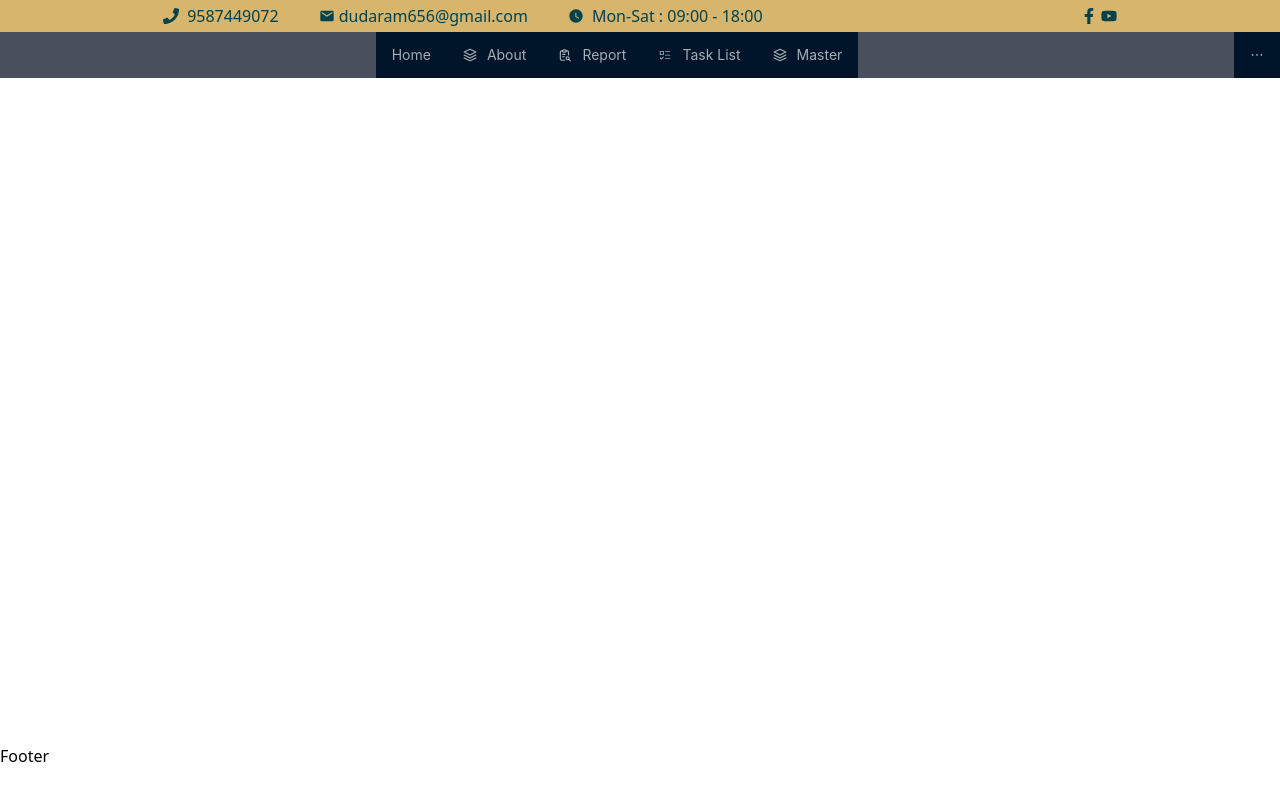
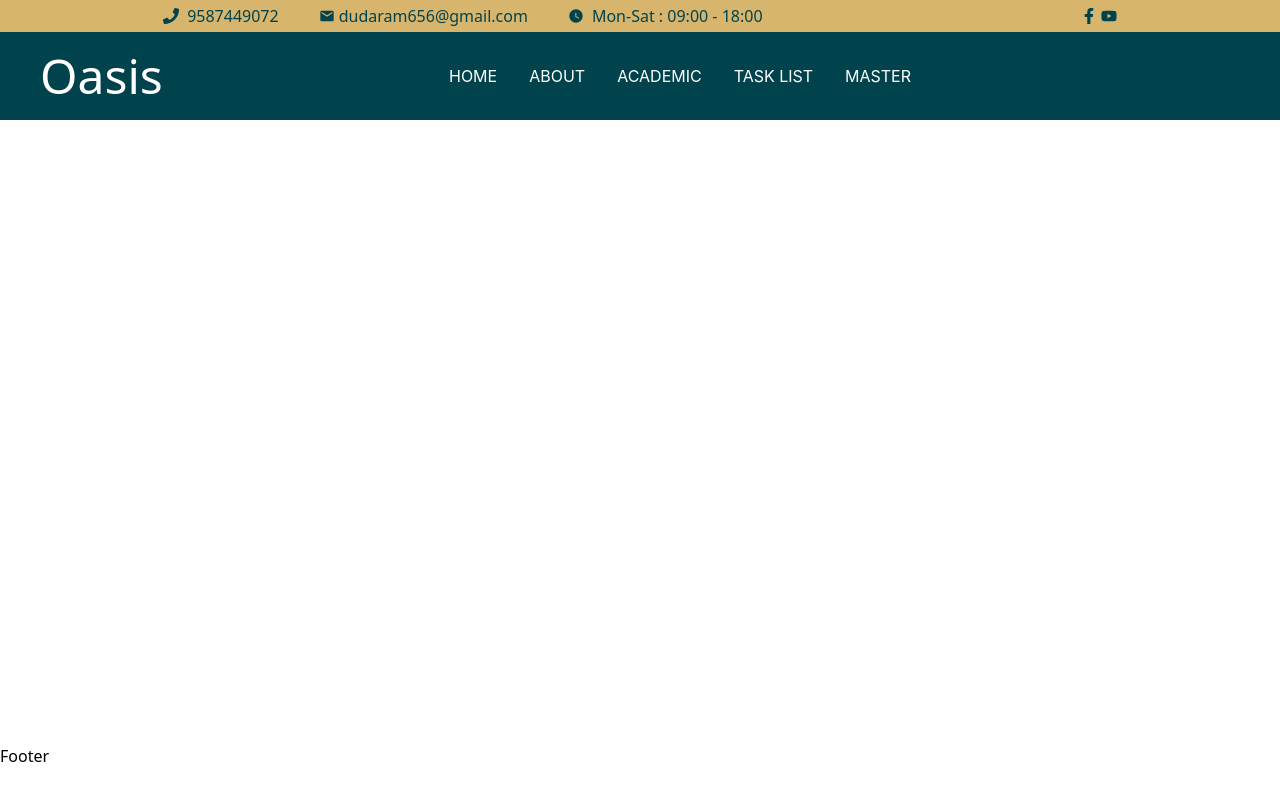
Before and after one commit to Dudschoudhary/oasis, a React (Vite) app: page / in a window 1280 px wide. Built offline with nearby package versions, Linux system fonts and the light colour scheme.

Commit message:
Implement basic navigation bar functionality

```diff
--- a/src/components/common/Navigation.jsx
+++ b/src/components/common/Navigation.jsx
@@ -3,7 +3,6 @@ import { Drawer, Menu } from 'antd';
 import { FiLayers } from 'react-icons/fi';
 import { CiMenuBurger } from 'react-icons/ci';
 import { MdOutlineClose, MdOutlineDashboardCustomize } from 'react-icons/md';
-// import logo from "../../assets/images/logo.jpg";
 import { AiOutlineLogout } from 'react-icons/ai';
 import { TbArrowsExchange, TbReportSearch } from 'react-icons/tb';
 import { FaRegUser } from 'react-icons/fa';
@@ -18,7 +17,14 @@ const Navigation = () => {
   const closeDrawer = () => setDrawerVisible(false);
 
   const handleMenuClick = () => setDrawerVisible(false);
-  const handleOpenChange = (keys) => setOpenKeys(keys.length > 0 ? [keys[keys.length - 1]] : []);
+  const handleOpenChange = (keys) => {
+    if (keys.length > 0) {
+      const latestOpenKey = keys[keys.length - 1];
+      setOpenKeys([latestOpenKey]);
+    } else {
+      setOpenKeys([]);
+    }
+  };
 
   const userMenu = [
     {
@@ -35,52 +41,47 @@ const Navigation = () => {
   const menuItems = [
     { label: <Link to={"/"}>Home</Link>, key: 'home' },
     {
-      label: 'About', icon: <FiLayers />, key: 'about',
+      label: 'About', key: 'about',
       children: [
         { label: <Link to={"/about-school"}>About School</Link>, key: 'aboutSchool' },
         { label: <Link to={"/directors-message"}>Director’s Message</Link>, key: 'directorsMessage' },
         { label: <Link to={"/achievements"}>Achievements</Link>, key: 'achievements' },
         { label: <Link to={"/special_achievements"}>Special Achievements</Link>, key: 'specialAchievements' },
         { label: <Link to={"/news_media"}>News & Media</Link>, key: 'news_Media' },
-        { label: <Link to={"/alumni_registration"}>Alumni Registration</Link>, key: 'alumniRegistration'},
-        { label: <Link to={"/careers"}>Careers</Link>, key: 'careers'},
-        { label: <Link to={"/downloads"}>Downloads</Link>, key: 'downloads'},
-        {label: <Link to={"/downloads"}>Downloads</Link>, key: 'downloads',
-            children: [
-              { label: <Link to={"/admission-form"}>Admission Form</Link>, key: 'admissionForm' }  // Admission Form under Downloads
-            ]
+        { label: <Link to={"/alumni_registration"}>Alumni Registration</Link>, key: 'alumniRegistration' },
+        { label: <Link to={"/careers"}>Careers</Link>, key: 'careers' },
+        // { label: <Link to={"/downloads"}>Downloads</Link>, key: 'downloads' },
+        {
+          label: <Link to={"/downloads"}>Downloads</Link>, key: 'downloads',
+          children: [
+            { label: <Link to={"/admission-form"}>Admission Form</Link>, key: 'admissionForm' }  // Admission Form under Downloads
+          ]
         },
       ]
     },
     {
-      label: 'Report', icon: <TbReportSearch />, key: 'reports',
+      label: 'Academic', key: 'Academic',
       children: [
-        { label: 'Task List Report', key: 'taskListReport' },
-        { label: 'Opportunity Overview', key: 'opportunityOverview' },
-        { label: 'Enquiry Overview', key: 'enquiryOverview' },
-        { label: 'Opportunity Stages', key: 'opportunityStages' },
-        { label: 'Enquiry Stages', key: 'enquiryStages' },
+        { label: 'Admissions', key: 'Addmissions',
+          children: [
+            { label: 'Greetings from Mayur', key: 'greetingsFromMayur' },
+            { label: 'Admission Procedure', key: 'admissionProcedure' },
+            { label: 'Online Registration', key: 'onlineRegistration' },
+          ]
+        },
+        { label: 'Fee Structure', key: 'feeStructure' },
+        { label: 'Uniform', key: 'uniform' },
+        { label: 'Affiliation', key: 'affiliation' },
+        { label: 'School Rules', key: 'schoolRules' },
+        { label: 'Sports / Activities', key: 'aportsActivities' },
       ]
     },
-    { label: <Link to={"/task-list"}>Task List</Link>, icon: <GoTasklist />, key: 'taskList' },
+    { label: <Link to={"/task-list"}>Task List</Link>, key: 'taskList' },
     {
-      label: 'Master', icon: <FiLayers />, key: 'master',
+      label: 'Master', key: 'master',
       children: [
         { label: <Link to={"/master/client"}>Client</Link>, key: 'client' },
         { label: <Link to={"/master/offerStatus"}>Offer Status</Link>, key: 'offerStatus' },
-        { label: <Link to={"/master/orderStatus"}>Order Status</Link>, key: 'orderStatus' },
-        { label: <Link to={"/master/enduser"}>End User</Link>, key: 'enduser' },
-        { label: <Link to={"/master/sector"}>Sector</Link>, key: 'sector' },
-        { label: <Link to={"/master/expectedOrder"}>Expected Order</Link>, key: 'expectedOrder' },
-        { label: <Link to={"/master/plant"}>Plant</Link>, key: 'plant' },
-        { label: <Link to={"/master/enquiryTypes"}>Enquiry Type</Link>, key: 'enquiryTypes' },
-        { label: <Link to={"/master/vendor"}>Vendor</Link>, key: 'vendor' },
-        { label: <Link to={"/master/pricing"}>Pricing</Link>, key: 'pricing' },
-        { label: <Link to={"/master/currency"}>Currency</Link>, key: 'currency' },
-        { label: <Link to={"/master/equipmentWork"}>Equipment/Work</Link>, key: 'equipmentWork' },
-        { label: <Link to={"/master/stage"}>Stage</Link>, key: 'stage' },
-        { label: <Link to={"/master/category"}>Category</Link>, key: 'category' },
-        { label: <Link to={"/master/substages"}>Substages</Link>, key: 'substages' }
       ]
     }
   ];
@@ -88,20 +89,20 @@ const Navigation = () => {
   return (
     <>
       <nav className="border-gray-200 sticky top-0 z-50">
-        <div className="bg-[#494f5d]">
-          <div className="flex items-center justify-between bg-none hover:normal-nums">
-            <a href="#" className="flex items-center space-x-3 rtl:space-x-reverse">
-              {/* <img src={logo} className="h-8 m-2" alt="Logo" /> */}
+        <div className="bg-[#00434c] py-5 ">
+          <div className="flex items-center justify-around text-5xl">
+            <a href="#" className="flex items-center space-x-3 rtl:space-x-reverse w-20">
+              <h2 className='text-white px-10'>Oasis</h2>
             </a>
 
             <div className="flex items-center space-x-2 md:order-2">
-              <Menu
+              {/* <Menu
                 mode="horizontal"
                 theme="dark"
                 onClick={handleMenuClick}
                 items={userMenu}
                 className="flex-wrap bg-[#494f5d] hover:text-white"
-              />
+              /> */}
               <button
                 onClick={showDrawer}
                 type="button"
@@ -116,17 +117,19 @@ const Navigation = () => {
                 )}
               </button>
             </div>
-
             <Menu
               mode="horizontal"
               theme="dark"
               onClick={handleMenuClick}
               items={menuItems}
-              className="hidden md:flex flex-wrap bg-[#494f5d] hover:text-white"
+              style={{ minWidth: 0, flex: "auto" }}
+              className="md:!flex !hidden bg-[#494f5d] hover:text-white text-5xl"
             />
+
           </div>
         </div>
 
+        {/* Drawer for mobile menu */}
         <Drawer
           placement="left"
           onClose={closeDrawer}
@@ -138,11 +141,7 @@ const Navigation = () => {
           }}
           title={
             <div className="flex justify-end items-center">
-              <img
-                // src={logo}
-                alt="Logo"
-                className="h-8"
-              />
+              <img alt="Logo" className="h-8" />
             </div>
           }
         >
--- a/src/styles/overrides.css
+++ b/src/styles/overrides.css
@@ -17,9 +17,26 @@
 .ant-drawer .ant-drawer-header {
     border-bottom: 1px solid #bebbbb;
 }
-/* .ant-menu-submenu-selected{
-    background-color: red;
+.ant-menu-dark{
+    background-color: none;
 }
-.ant-menu .ant-menu-item-selected{
-    background-color: green;
-} */
+.ant-menu-dark .ant-menu-item a, .ant-menu-title-content{
+    color: #fff;
+    font-size: 16px;
+    text-transform: uppercase;
+}
+
+.ant-menu-dark.ant-menu-horizontal{
+    display: flex;
+    justify-content: center;
+    align-items: center;
+
+}
+
+.ant-menu-dark.ant-menu{
+    background:none;
+}
+.ant-menu-dark.ant-menu .ant-menu-item-selected, .ant-menu-dark.ant-menu .ant-menu-item-selected:hover{
+    background-color:#00434c;
+    color: #fff;
+}
```
